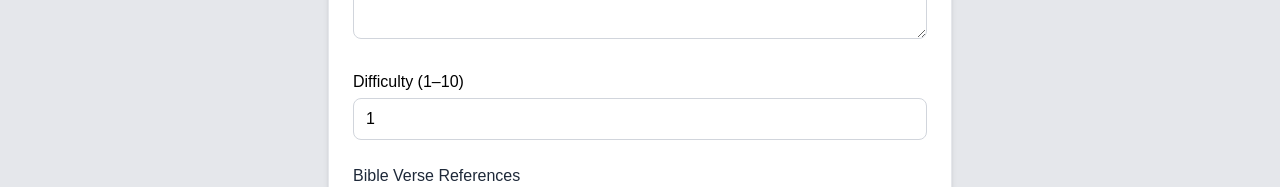
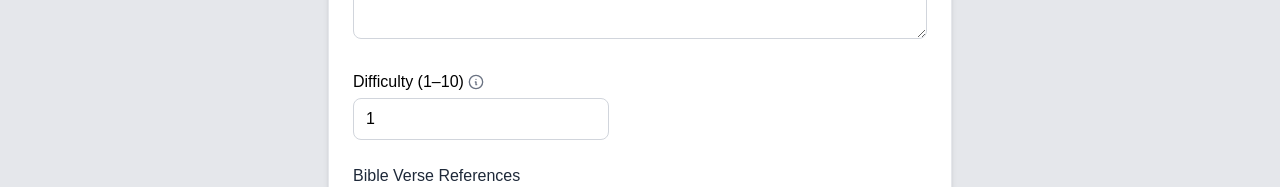
Before and after one commit to brandonxia01/Trivia, a Next.js app: page /questions/create in a window 1280 px wide. Shown: the part 765-952 px from the top of the page. Built offline with nearby package versions, Linux system fonts and the light colour scheme.

Commit message:
improve difficulty ratings

```diff
--- a/app/questions/create/page.tsx
+++ b/app/questions/create/page.tsx
@@ -4,6 +4,7 @@ import { useState } from "react";
 import { MultipleChoiceAnswer } from "@/app/api/trivia_questions/QuestionsDb";
 import BibleVerseSelector from "@/app/components/BibleVerseSelector";
 import { prompt } from "@/app/utils/Prompts";
+import { difficultyExamples } from "@/app/utils/Difficulties";
 
 export default function CreateQuestionPage() {
   const [question, setQuestion] = useState("");
@@ -193,8 +194,34 @@ export default function CreateQuestionPage() {
         </div>
 
         {/* Difficulty */}
-        <div>
-          <label className="block font-medium mb-1">Difficulty (1–10)</label>
+        <div className="relative w-64">
+          <label className="block font-medium mb-1 flex items-center space-x-1">
+            <span>{`Difficulty (1–10)`}</span>
+            {/* Tooltip icon */}
+            <div className="relative group">
+              <svg
+                xmlns="http://www.w3.org/2000/svg"
+                className="h-4 w-4 text-gray-500 cursor-pointer"
+                fill="none"
+                viewBox="0 0 24 24"
+                stroke="currentColor">
+                <path
+                  strokeLinecap="round"
+                  strokeLinejoin="round"
+                  strokeWidth={2}
+                  d="M13 16h-1v-4h-1m1-4h.01M12 2a10 10 0 100 20 10 10 0 000-20z"
+                />
+              </svg>
+              {/* Tooltip content: full list 1–10 */}
+              <div className="absolute left-6 top-0 w-80 p-2 bg-gray-800 text-white text-xs rounded shadow-lg opacity-0 group-hover:opacity-100 transition-opacity z-10">
+                {Object.entries(difficultyExamples).map(([level, desc]) => (
+                  <div key={level}>
+                    <strong>{level}:</strong> {desc}
+                  </div>
+                ))}
+              </div>
+            </div>
+          </label>
           <input
             type="number"
             value={difficulty}
--- /dev/null
+++ b/app/utils/Difficulties.ts
@@ -0,0 +1,12 @@
+export const difficultyExamples: Record<number, string> = {
+  1: "Very easy – well-known fact (e.g., Who built the ark?)",
+  2: "Easy – simple Bible fact",
+  3: "Moderate – requires some knowledge of Bible stories",
+  4: "Moderate – slightly more specific detail",
+  5: "Medium – more obscure fact or name",
+  6: "Medium-hard – cross-references or multiple chapters",
+  7: "Hard – requires deeper knowledge of the Bible",
+  8: "Very hard – uncommon details or rare names",
+  9: "Extremely hard – difficult to recall without study",
+  10: "Expert – obscure, cross-referenced, or detailed knowledge",
+};
--- a/app/utils/Prompts.ts
+++ b/app/utils/Prompts.ts
@@ -15,7 +15,9 @@ Guidelines:
 - Make the question clear, factual, and rooted in the Bible (not opinion-based).
 - 'answer' must be the exact, correct answer.
 - 'verse_references' should list relevant verses (e.g., ["John 3:16"]).
-- 'difficulty' is between 1–10, 1 easiest.
+- 'difficulty' must be a number between 1–10, where:
+    1 = very easy (e.g., well-known facts like "Who built the ark?")
+    10 = extremely hard (e.g., rare details, obscure names, or cross-references)
 - Return only valid JSON, no explanation or markdown.
 
 ${
```
